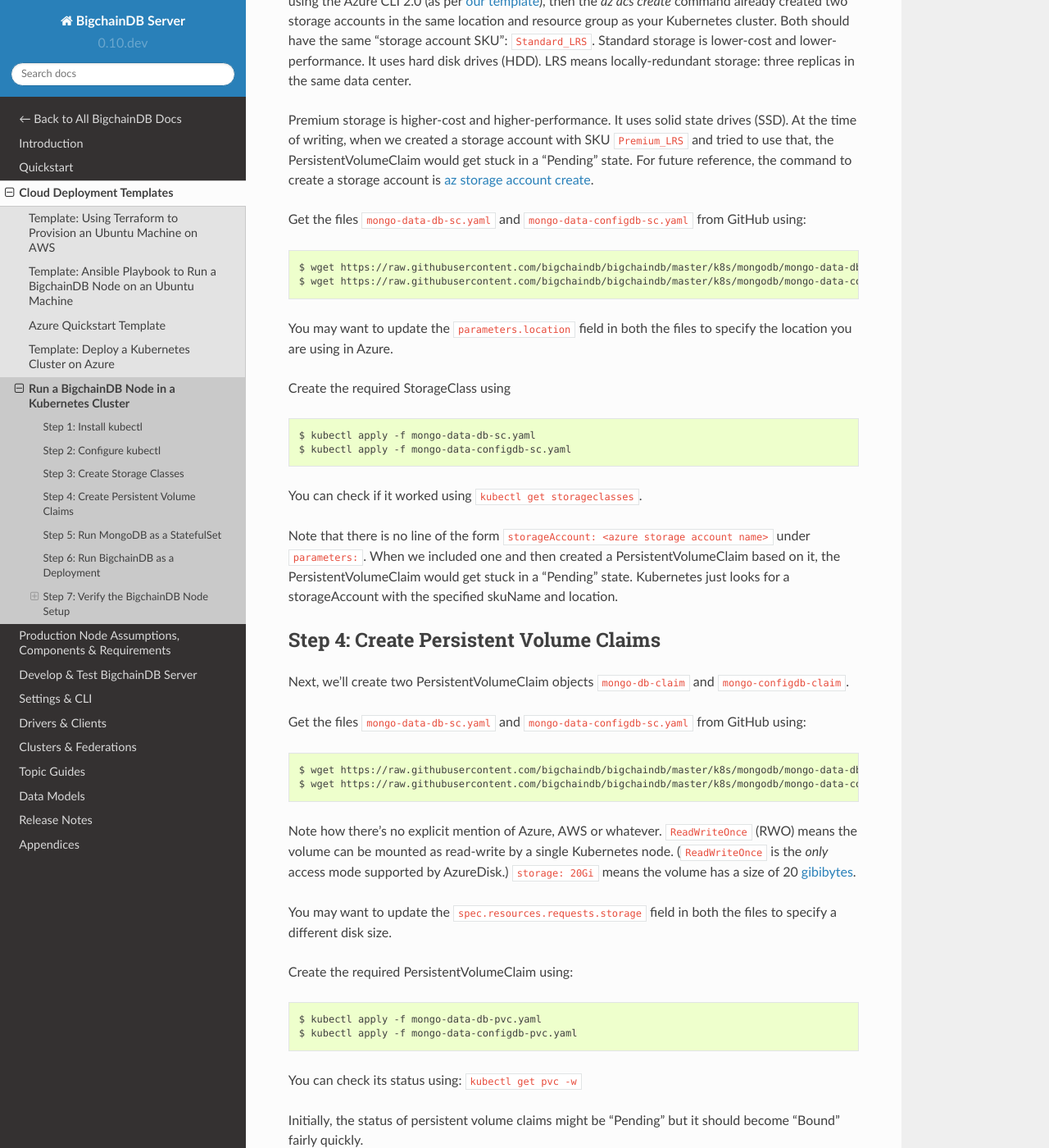
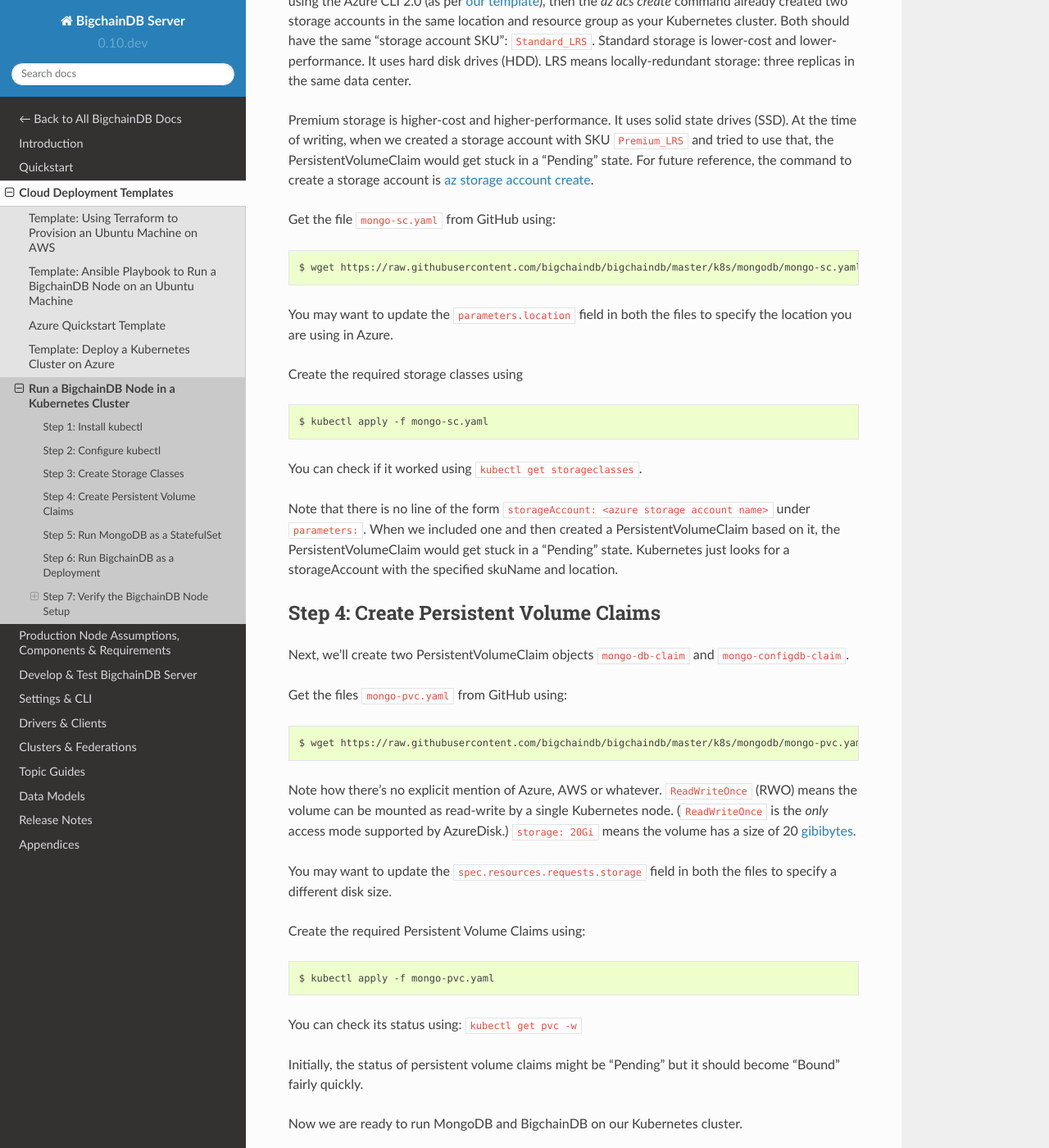
Before and after one commit to bigchaindb/bigchaindb, a Sphinx documentation site: the page built from docs/server/source/cloud-deployment-templates/node-on-kubernetes.rst, in a window 1280 px wide and 1400 px high, scrolled down 1186 px. Shown: the whole window at 82% size. Built offline with Sphinx 7.4.7 and the Read the Docs theme 2.0.0, drawn with Linux system fonts in a browser that asks for light colours; pages that are not in the unit, such as notebooks, are missing from menus; some of the changed text lies outside the part shown.

Commit message:
Updating documentation

```diff
--- a/docs/server/source/cloud-deployment-templates/node-on-kubernetes.rst
+++ b/docs/server/source/cloud-deployment-templates/node-on-kubernetes.rst
@@ -84,24 +84,21 @@
 `az storage account create <https://docs.microsoft.com/en-us/cli/azure/storage/account#create>`_.
 
 
-Get the files ``mongo-data-db-sc.yaml`` and ``mongo-data-configdb-sc.yaml``
-from GitHub using:
+Get the file ``mongo-sc.yaml`` from GitHub using:
 
 .. code:: bash
 
-   $ wget https://raw.githubusercontent.com/bigchaindb/bigchaindb/master/k8s/mongodb/mongo-data-db-sc.yaml
-   $ wget https://raw.githubusercontent.com/bigchaindb/bigchaindb/master/k8s/mongodb/mongo-data-configdb-sc.yaml
+   $ wget https://raw.githubusercontent.com/bigchaindb/bigchaindb/master/k8s/mongodb/mongo-sc.yaml
 
 You may want to update the ``parameters.location`` field in both the files to
 specify the location you are using in Azure.
 
 
-Create the required StorageClass using
+Create the required storage classes using
 
 .. code:: bash
 
-   $ kubectl apply -f mongo-data-db-sc.yaml
-   $ kubectl apply -f mongo-data-configdb-sc.yaml
+   $ kubectl apply -f mongo-sc.yaml
 
 
 You can check if it worked using ``kubectl get storageclasses``.
@@ -122,13 +119,11 @@
 Next, we'll create two PersistentVolumeClaim objects ``mongo-db-claim`` and
 ``mongo-configdb-claim``.
 
-Get the files ``mongo-data-db-sc.yaml`` and ``mongo-data-configdb-sc.yaml``
-from GitHub using:
+Get the files ``mongo-pvc.yaml`` from GitHub using:
 
 .. code:: bash
 
-   $ wget https://raw.githubusercontent.com/bigchaindb/bigchaindb/master/k8s/mongodb/mongo-data-db-pvc.yaml
-   $ wget https://raw.githubusercontent.com/bigchaindb/bigchaindb/master/k8s/mongodb/mongo-data-configdb-pvc.yaml
+   $ wget https://raw.githubusercontent.com/bigchaindb/bigchaindb/master/k8s/mongodb/mongo-pvc.yaml
 
 Note how there's no explicit mention of Azure, AWS or whatever.
 ``ReadWriteOnce`` (RWO) means the volume can be mounted as
@@ -141,12 +136,11 @@
 You may want to update the ``spec.resources.requests.storage`` field in both
 the files to specify a different disk size.
 
-Create the required PersistentVolumeClaim using:
+Create the required Persistent Volume Claims using:
 
 .. code:: bash
 
-   $ kubectl apply -f mongo-data-db-pvc.yaml
-   $ kubectl apply -f mongo-data-configdb-pvc.yaml
+   $ kubectl apply -f mongo-pvc.yaml
 
 
 You can check its status using: ``kubectl get pvc -w``
@@ -264,7 +262,7 @@
 .. code:: bash
 
    $ nslookup mdb
-   $ dig +noall +answer _mdb_port._tcp.mdb.default.svc.cluster.local SRV
+   $ dig +noall +answer _mdb-port._tcp.mdb.default.svc.cluster.local SRV
    $ curl -X GET http://mdb:27017
    $ curl -X GET http://bdb:9984
 
```
Also changed, not shown: other parts of docs/server/source/cloud-deployment-templates/node-on-kubernetes.rst (+4 -0 lines).
